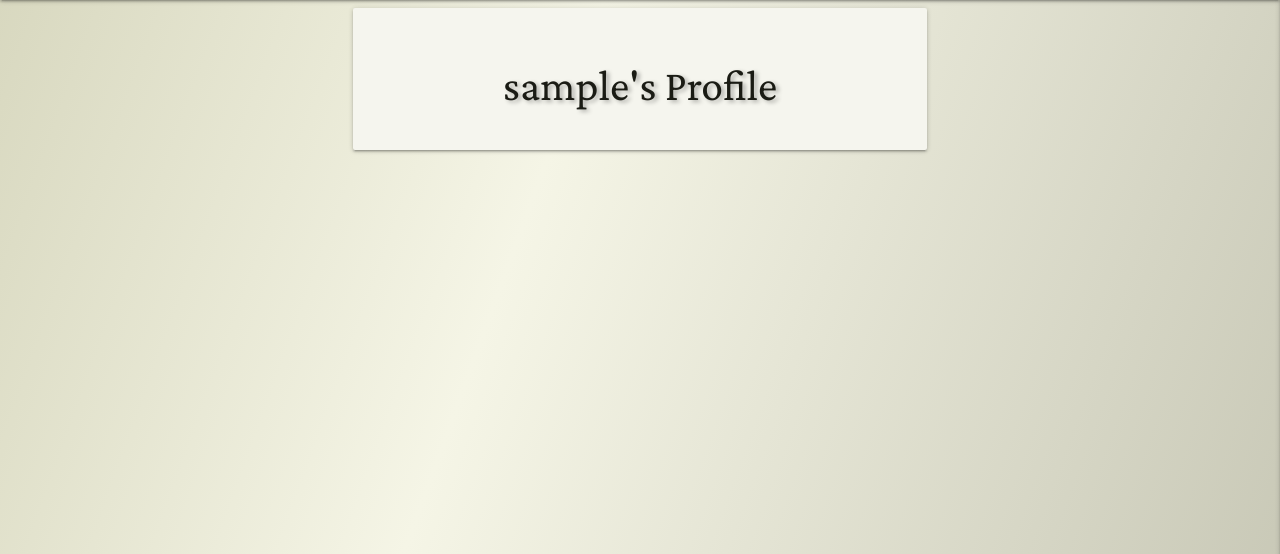
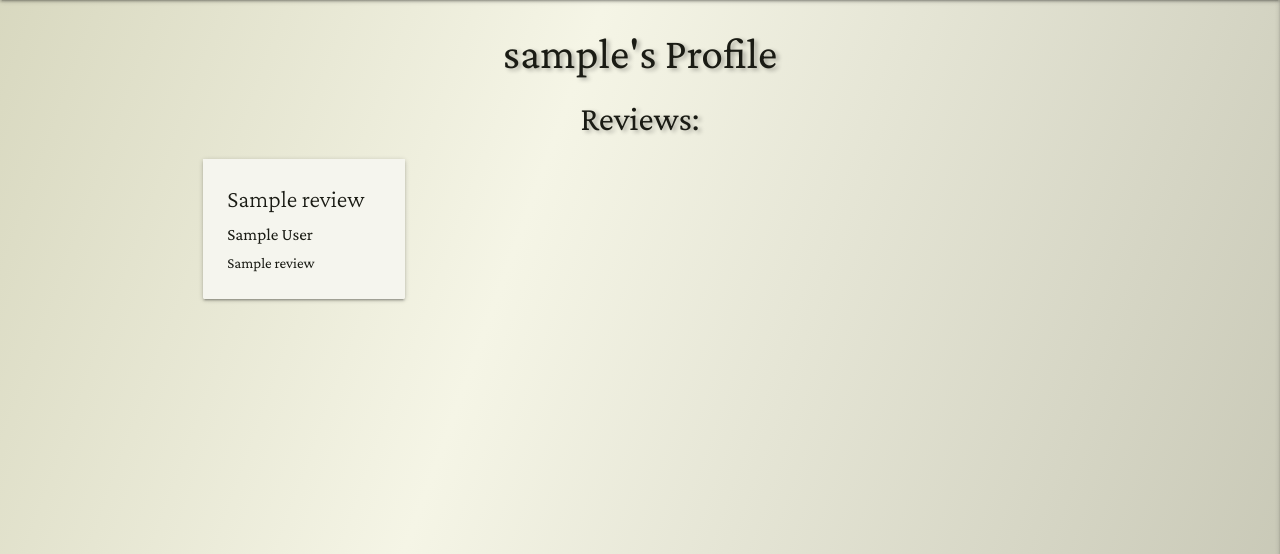
Before and after one commit to NicolaLampis/read-district, a Flask app: page /profile/1 in a window 1280 px wide. Shown: the part 64-618 px from the top of the page. Run offline with Flask 2, Linux system fonts and the light colour scheme; the visitor is signed in with stand-in values (Sample User, id 1); a database or web service that is not in the repository returns one stand-in record (values such as "Sample title"); some libraries are stand-ins or nearby versions.

Commit message:
Profile page show all the reviews written by the user

```diff
--- a/app.py
+++ b/app.py
@@ -120,16 +120,20 @@ User profile
 
 @app.route("/profile/<username>", methods=["GET", "POST"])
 def profile(username):
-    # grab the session user's username from the database
-    username = mongo.db.users.find_one(
-        {"username": session["user"]})["username"]
-    """
-    Grant access to the user only if session cookies
-    are present in the browser, otherwise redirect to login.
-    """
-    if session["user"]:
-        return render_template("profile.html", username=username)
-    return redirect(url_for("login"))
+    try:
+        # grab the session user's username from the database
+        username = mongo.db.users.find_one(
+            {"username": session["user"]})["username"]
+        reviews = list(mongo.db.reviews.find({"created_by": session["user"]}))
+        """
+        Grant access to the user only if session cookies
+        are present in the browser, otherwise redirect to login.
+        """
+        if session["user"]:
+            return render_template("profile.html", username=username, reviews=reviews)
+    except Exception:
+        flash("Log in first!")
+        return redirect(url_for("login"))
 
 
 """
--- a/templates/book_page.html
+++ b/templates/book_page.html
@@ -1,6 +1,6 @@
 {% extends "base.html" %}
 {% block content %}
-        <!-- Cover image -->
+    <!-- render image cover, detail and review of the book -->
     <div class="row">
         <div class="card col s12" id="card-book">
             <div class="col s12 m4">
--- a/templates/edit_review.html
+++ b/templates/edit_review.html
@@ -75,15 +75,14 @@
                 </div>
                 <!-- submit button -->
                 <div class="row">
-                    <a href="{{ url_for('get_books') }}" class="btn-large red">
+                    <a href="{{ url_for('get_books') }}" class="btn-large btn-theme white-text deep-orange darken-3">
                         Cancel <i class="material-icons left">undo</i>
                     </a>
-                    <button class="btn-large blue" type="submit">
+                    <button class="btn-large btn-theme btn-primary-color white-text" type="submit">
                         Submit Review <i class="material-icons left">check_circle</i>
                     </button>
                 </div>
             </div>
         </form>
     </div>
-
 {% endblock %}
--- a/templates/profile.html
+++ b/templates/profile.html
@@ -1,14 +1,35 @@
 {% extends "base.html" %}
 {% block content %}
-
-    <div class="row">
-        <div class="col s12 m8 offset-m2">
-            <div class="card-panel">
-                <h3 class="center-align text-shadow">
-                    {{ username }}'s Profile
-                </h3>
-            </div>
+    <!-- title of the Page -->
+    <h3 class="center-align text-shadow">{{ username }}'s Profile</h3>
+    <!-- section visible only if there are reviews created by this user -->
+    {% if reviews|length > 0 %}
+        <h4 class="center-align text-shadow">Reviews:</h4>
+        <!--  list of reviews owned by this user  -->
+        <div class="row equal-height">
+            {% for review in reviews %}
+                <div class="col s12 m6 l4 xl3 equal-height-col">
+                    <div class="card hoverable card-height">
+                        <div class="card-content">
+                            <span class="card-title truncate">{{ review.title }}</span>
+                            <h6 class="truncate">{{ review.author }}</h6>
+                            <p class="truncate">{{ review.genre_name }}</p>
+                        </div>
+                        {% if session.user|lower == review.created_by|lower %}
+                        <!--  button redirect the user to the book review page  -->
+                        <div class="card-action">
+                            <a href="{{ url_for('book_page', review_id=review._id) }}"
+                                class="btn-large btn-theme waves-effect waves-light btn-primary-color"
+                                aria-label="book review and info">
+                                <i class="material-icons left">library_books</i>Review
+                            </a>
+                        </div>
+                        {% endif %}
+                    </div>
+                </div>
+            {% endfor %}
         </div>
-    </div>
-
+    {% else %}
+        <h3 class="center-align text-shadow">No Review Found</h3>
+    {% endif %}
 {% endblock %}
```
Lines whose indentation alone changed are shown as unchanged.
